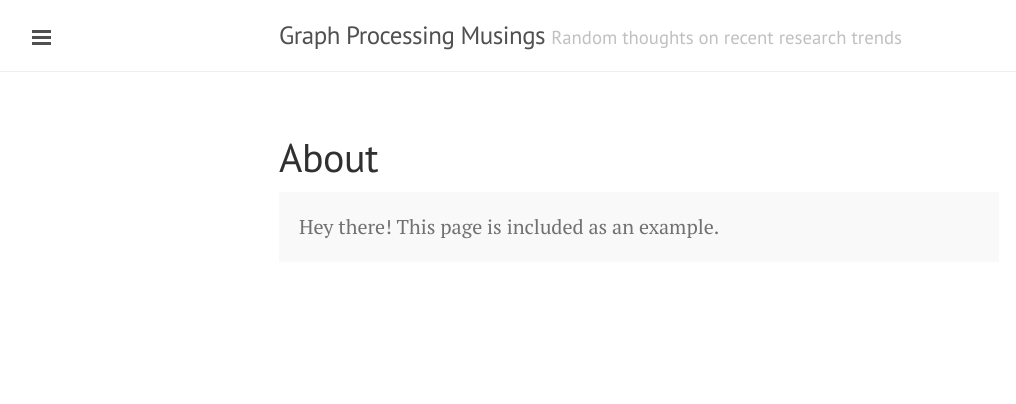
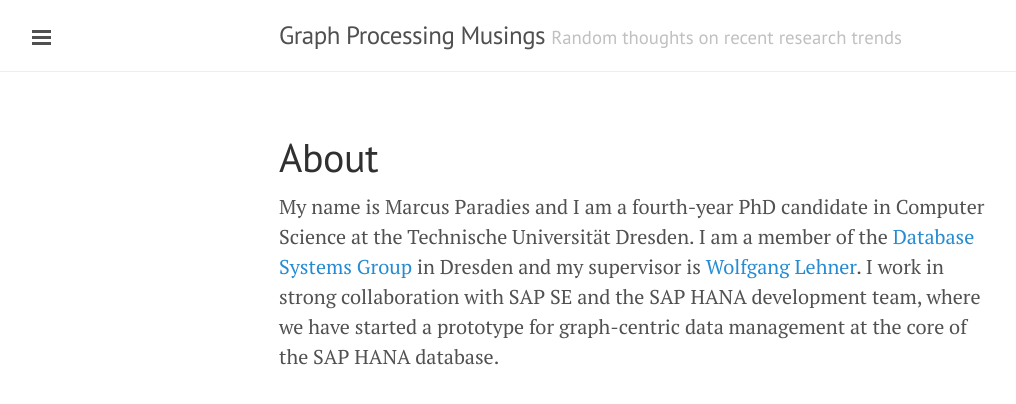
Before and after one commit to GraphProcessingMusings/graphprocessingmusings.github.io, a Jekyll site: the page built from about.md, in a window 1280 px wide. Shown: the top 404 px of the page, without its empty margins (1-1017 px from the left). Built offline with Jekyll 4.4.1, drawn with Linux system fonts in a browser that asks for light colours; Markdown is read by kramdown in place of the engine named in the settings.

Commit message:
Extended about me page

```diff
--- a/about.md
+++ b/about.md
@@ -3,6 +3,8 @@
 title: About
 ---
 
-<p class="message">
-  Hey there! This page is included as an example.
-</p>
+My name is Marcus Paradies and I am a fourth-year PhD candidate in Computer Science at the Technische Universität Dresden.
+I am a member of the [Database Systems Group](https://wwwdb.inf.tu-dresden.de/) in Dresden and my
+supervisor is [Wolfgang Lehner](https://wwwdb.inf.tu-dresden.de/team/head/prof-dr-ing-wolfgang-lehner/).
+I work in strong collaboration with SAP SE and the SAP HANA development team, where we have started a
+prototype for graph-centric data management at the core of the SAP HANA database.
```
Also changed, not shown: _posts/2015-01-01-introduction.md (renamed from _posts/2014-12-14-introduction.md, +0 -2 lines).
